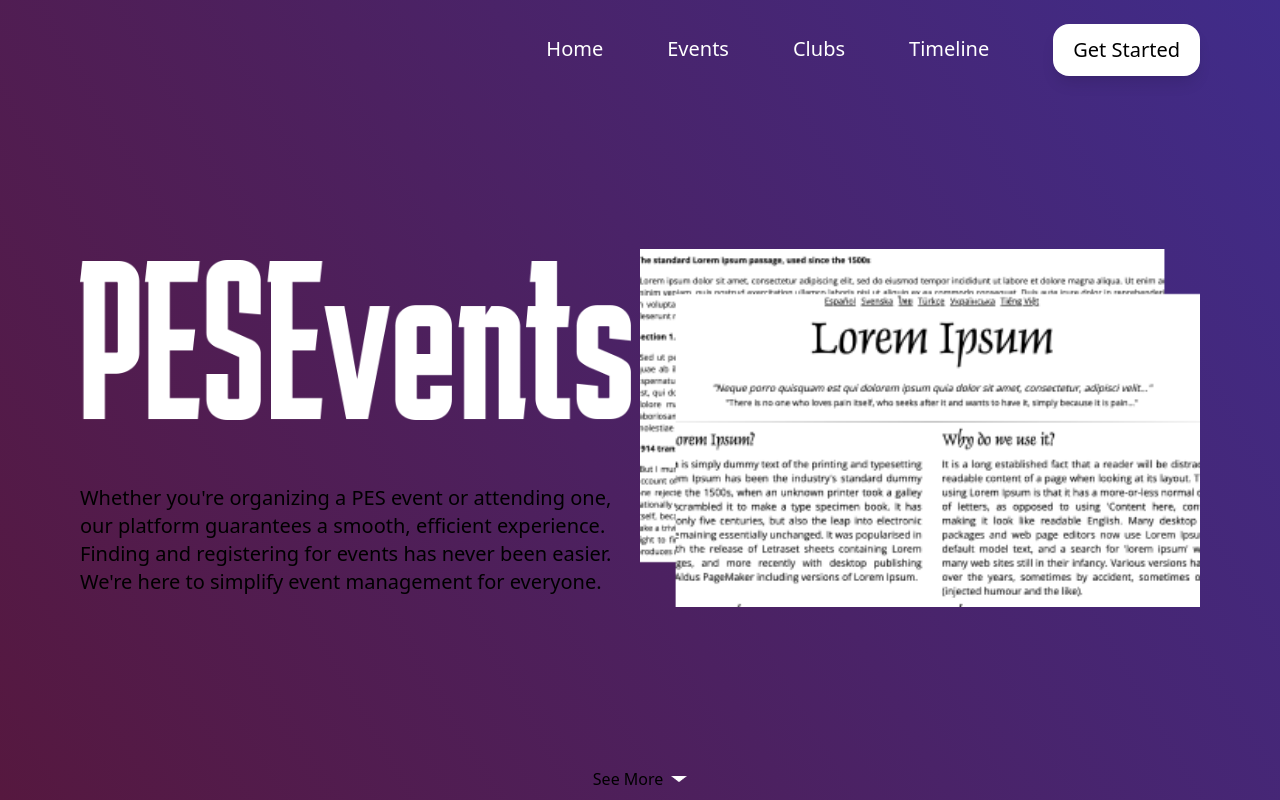
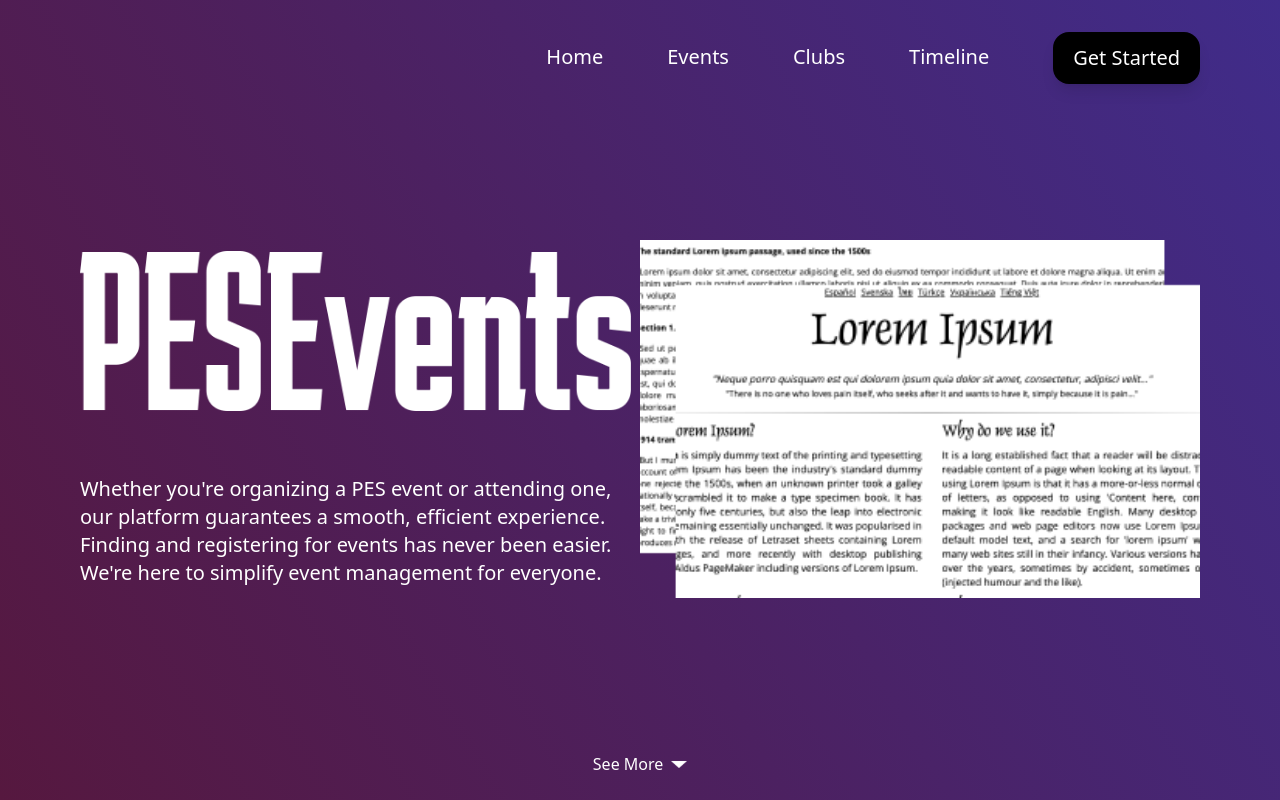
Before and after one commit to Vishnu6977/PESEvents, a React (Vite) app in the folder frontend/: page / in a window 1280 px wide. Shown: the top 800 px of the page. Built offline with nearby package versions, Linux system fonts and the light colour scheme.

Commit message:
Revert "finished navbar"

```diff
--- a/frontend/src/components/Home.jsx
+++ b/frontend/src/components/Home.jsx
@@ -1,6 +1,7 @@
 import React, { useRef, useState, useEffect } from 'react';
 import HomeUnder from './HomeUnder';
 import './home.css';
+import Navbar from './Navbar';
 
 const Home = () => {
   const homeUnderRef = useRef(null);
@@ -28,54 +29,53 @@ const Home = () => {
 
   return (
     <>
-      {/* Direct Navbar inside Home */}
+      <div className='h-screen'>
+        {scrolled ? (
+          <Navbar />
+        ) : (
           <nav
-        className={`fixed top-0 left-0 w-full flex flex-row items-center justify-between px-20 py-6 transition-colors duration-500 ease-in-out ${scrolled ? 'bg-black text-white' : 'bg-transparent text-white'
+            className={`fixed top-0 left-0 w-full flex flex-row items-center justify-end gap-16 text-white font-thin text-xl px-20 py-8 right-0 transition-all duration-500 ease-in-out ${
+              scrolled ? 'bg-black/90 text-gray-200 py-6 shadow-lg' : 'bg-transparent text-white'
             }`}
           >
-        {scrolled ? <img src='logo.png' className='h-10' alt='Logo' /> : <><h1></h1></>}
-        <div className='flex flex-row items-center justify-end gap-16 text-xl'>
             <div className='cursor-pointer group transition duration-300'>
               Home
-            <span className='block max-w-0 group-hover:max-w-full transition-all duration-300 h-0.5 bg-current'></span>
+              <span className='block max-w-0 group-hover:max-w-full transition-all duration-300 h-0.5 bg-white'></span>
             </div>
             <div className='cursor-pointer group transition duration-300'>
               Events
-            <span className='block max-w-0 group-hover:max-w-full transition-all duration-300 h-0.5 bg-current'></span>
+              <span className='block max-w-0 group-hover:max-w-full transition-all duration-300 h-0.5 bg-white'></span>
             </div>
             <div className='cursor-pointer group transition duration-300'>
               Clubs
-            <span className='block max-w-0 group-hover:max-w-full transition-all duration-300 h-0.5 bg-current'></span>
+              <span className='block max-w-0 group-hover:max-w-full transition-all duration-300 h-0.5 bg-white'></span>
             </div>
             <div className='cursor-pointer group transition duration-300'>
               Timeline
-            <span className='block max-w-0 group-hover:max-w-full transition-all duration-300 h-0.5 bg-current'></span>
+              <span className='block max-w-0 group-hover:max-w-full transition-all duration-300 h-0.5 bg-white'></span>
             </div>
-          <button className='bg-white text-black rounded-2xl px-5 py-3 shadow-lg hover:bg-black hover:text-white transition duration-300'>
+            <button className='bg-black rounded-2xl px-5 py-3 shadow-lg hover:bg-white hover:text-black transition duration-300'>
               Get Started
             </button>
-        </div>
           </nav>
+        )}
 
-      {/* Main Content */}
-      <div className='h-screen flex flex-col items-center justify-center'>
         <div className='flex flex-row items-center justify-between mx-20 pt-[30vh]'>
-          <div className='text-black font-thin text-xl max-w-[70vh]'>
-            <img src='logo.png' className='h-40 mb-16' alt='Logo' />
+          <div className='text-white font-thin text-xl max-w-[70vh]'>
+            <img src='logo.png' className='h-40 mb-16' alt='logo' />
             <p>
               Whether you're organizing a PES event or attending one, our platform guarantees a smooth, efficient experience. Finding and registering for events has never been easier. We're here to simplify event management for everyone.
             </p>
           </div>
           <div>
-            <img src='lorem.png' alt='Event Image' className='w-[70vh]' />
+            <img src='lorem.png' alt='image' className='w-[70vh]' />
           </div>
         </div>
 
-        {/* Smooth scroll trigger */}
         <div className='flex flex-row items-center justify-center'>
           <button
             onClick={scrollToHomeUnder}
-            className='mt-[20vh] text-black font-thin flex flex-row items-center'
+            className='mt-[20vh] text-white font-thin bob flex flex-row items-center'
           >
             See More
             <img src='downarrow.png' className='h-[0.4rem] pl-2' />
@@ -83,12 +83,7 @@ const Home = () => {
         </div>
       </div>
 
-      {/* PES Events Section - HomeUnder */}
-      <div
-        ref={homeUnderRef}
-        className='opacity-0 transition-opacity duration-1000 ease-in-out'
-        style={{ opacity: scrolled ? 1 : 0 }}
-      >
+      <div ref={homeUnderRef}>
         <HomeUnder />
       </div>
     </>
```
Lines whose indentation alone changed are shown as unchanged.
